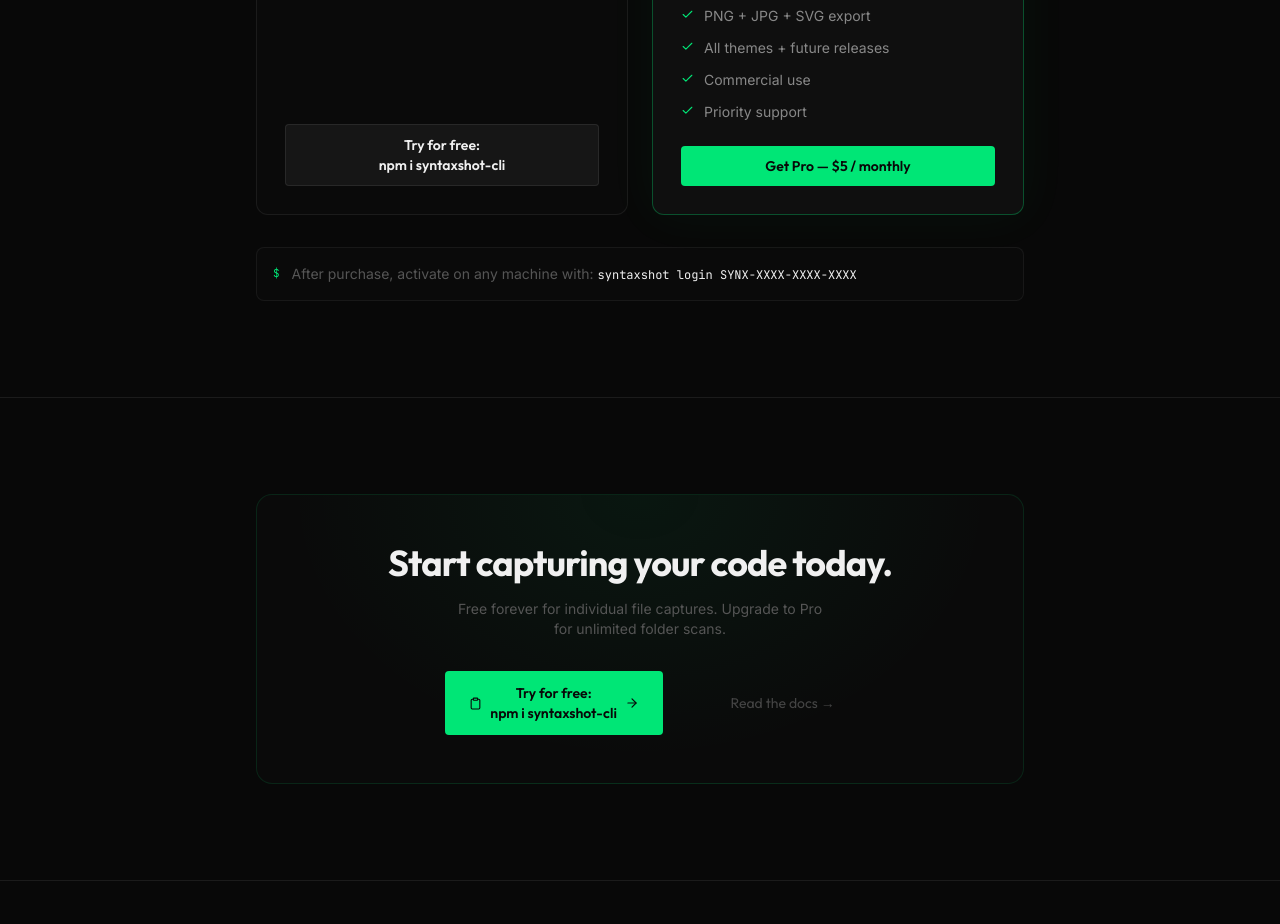
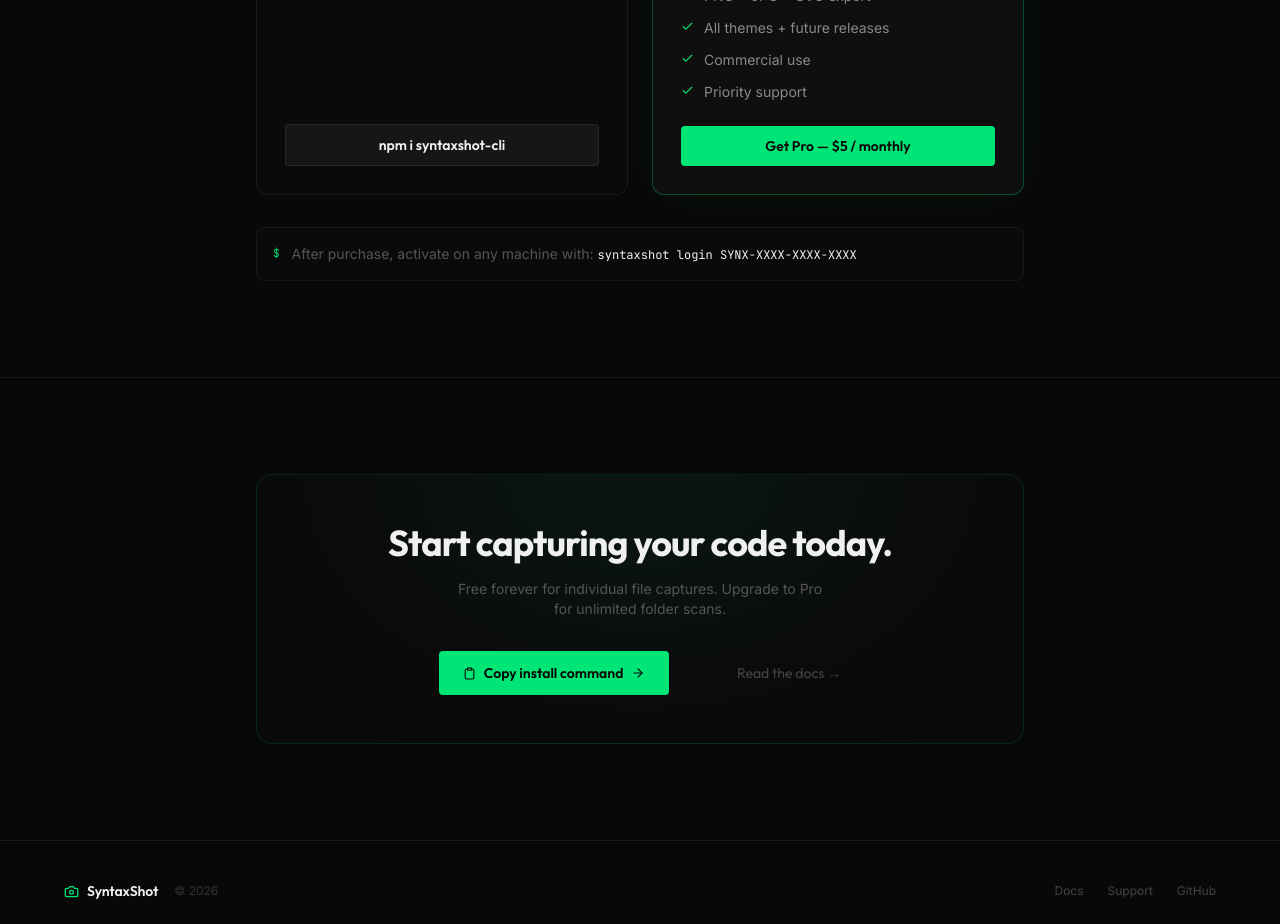
Before and after one commit to luis0antonio55/syntaxshot, a React (Vite) app: page / in a window 1280 px wide. Shown: the part 3540-4464 px from the top of the page. Built offline with nearby package versions, Linux system fonts and the light colour scheme.

Commit message:
feat: streamline installation command display on Landing page

```diff
--- a/src/app/pages/Landing.tsx
+++ b/src/app/pages/Landing.tsx
@@ -853,9 +853,7 @@
                   className="inline-flex items-center gap-2 px-5 py-2.5 rounded text-sm font-medium border border-border transition-all hover:border-white/20"
                   style={{ color: "#888", fontFamily: "'Outfit', sans-serif" }}
                 >
-                  <Clipboard size={13} /> Try for free:
-                  <br />
-                  npm i syntaxshot-cli
+                  <Clipboard size={13} /> Try for free: npm i syntaxshot-cli
                 </button>
                 <span
                   className={`text-[11px] font-medium ml-3 transition-opacity duration-200 ${copiedId === "hero" ? "opacity-100" : "opacity-0"}`}
@@ -1161,10 +1159,9 @@
                     background: "rgba(255,255,255,0.05)",
                     color: "#f0f0f0",
                     border: "1px solid rgba(255,255,255,0.08)",
+                    cursor: "pointer",
                   }}
                 >
-                  Try for free:
-                  <br />
                   npm i syntaxshot-cli
                 </button>
                 <span
@@ -1367,9 +1364,7 @@
                   fontFamily: "'Outfit', sans-serif",
                 }}
               >
-                <Clipboard size={13} /> Try for free:
-                <br />
-                npm i syntaxshot-cli <ArrowRight size={14} />
+                <Clipboard size={13} /> Copy install command <ArrowRight size={14} />
               </button>
               <span
                 className={`text-[11px] font-medium ml-3 transition-opacity duration-200 ${copiedId === "cta" ? "opacity-100" : "opacity-0"}`}
```
